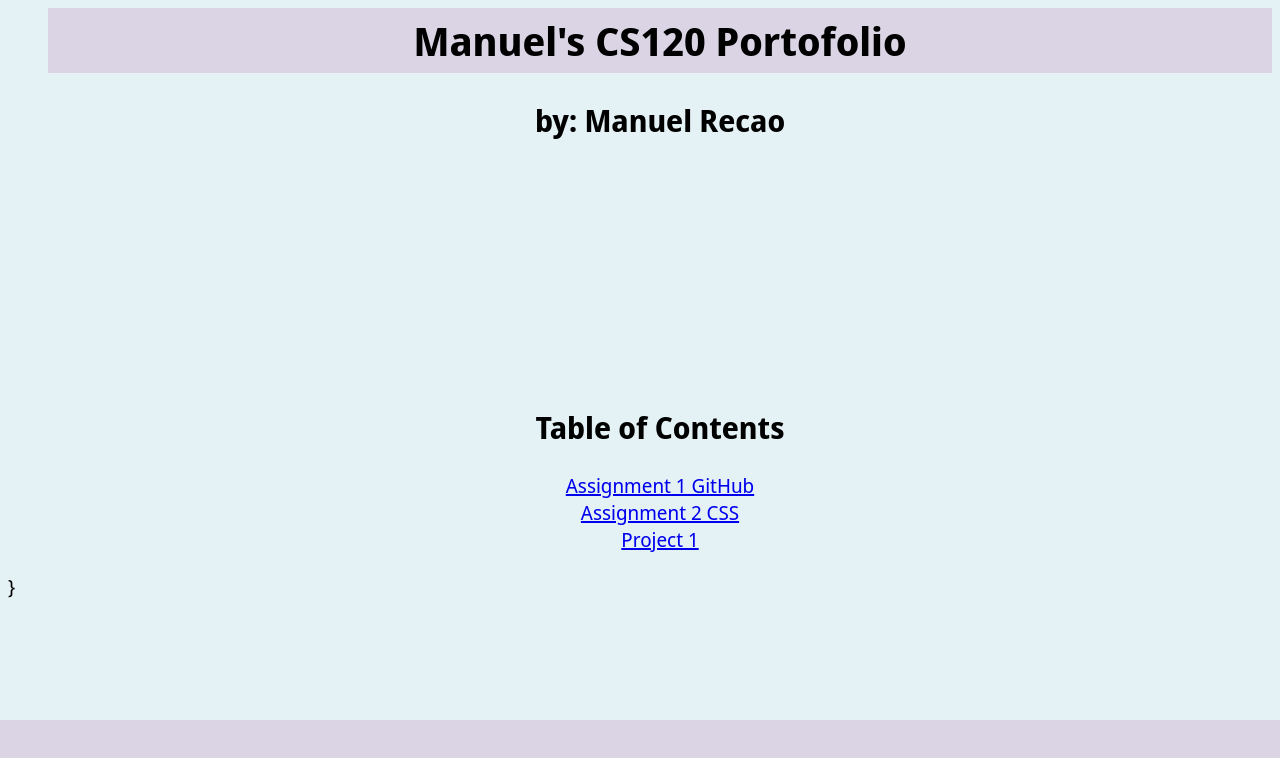
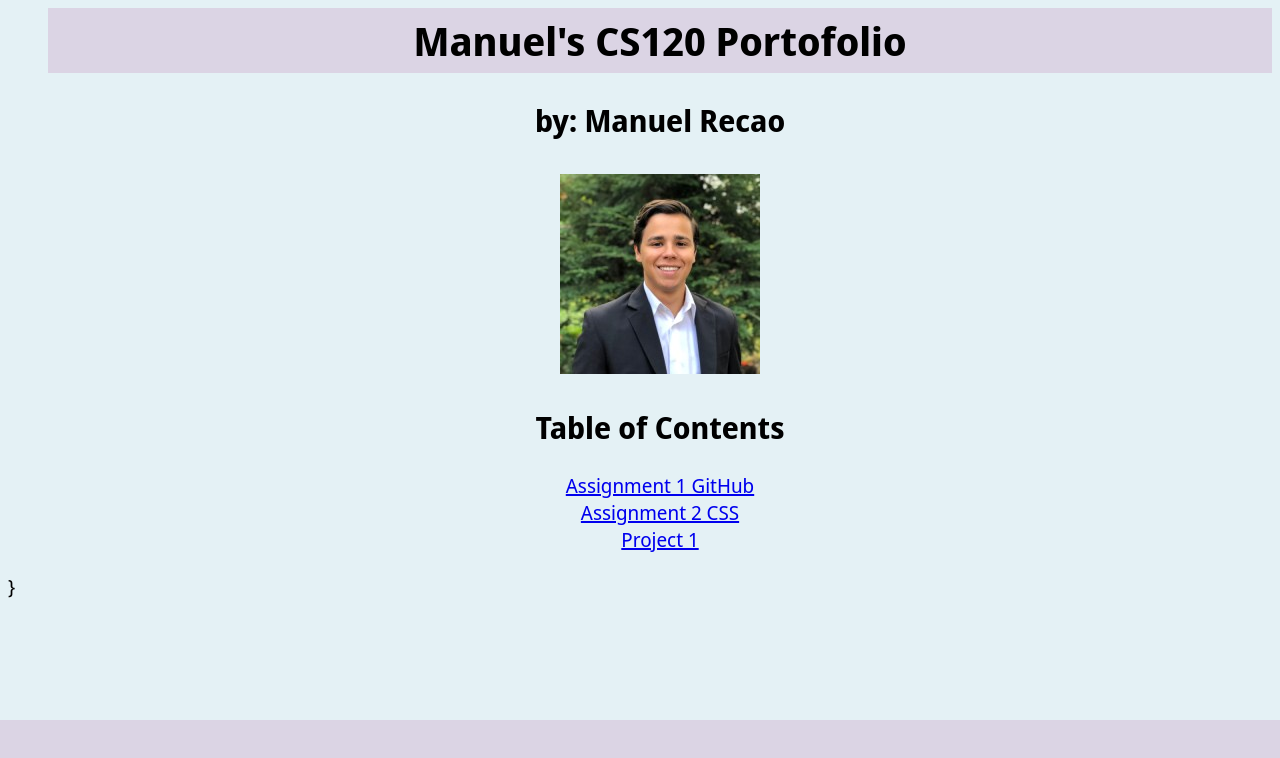
Before and after one commit to mrecao01/cs120_summer, a plain HTML site: page portofolio.html in a window 1280 px wide. Drawn offline with Linux system fonts and the light colour scheme.

Commit message:
Update portofolio.html

```diff
--- a/portofolio.html
+++ b/portofolio.html
@@ -27,7 +27,7 @@
     }
 
     #Manuel{
-        background-image: url(images/me.jpg);
+        background-image: url(about_me_images/me.jpg);
         background-repeat: no-repeat;
         background-position: center;
     }
```
